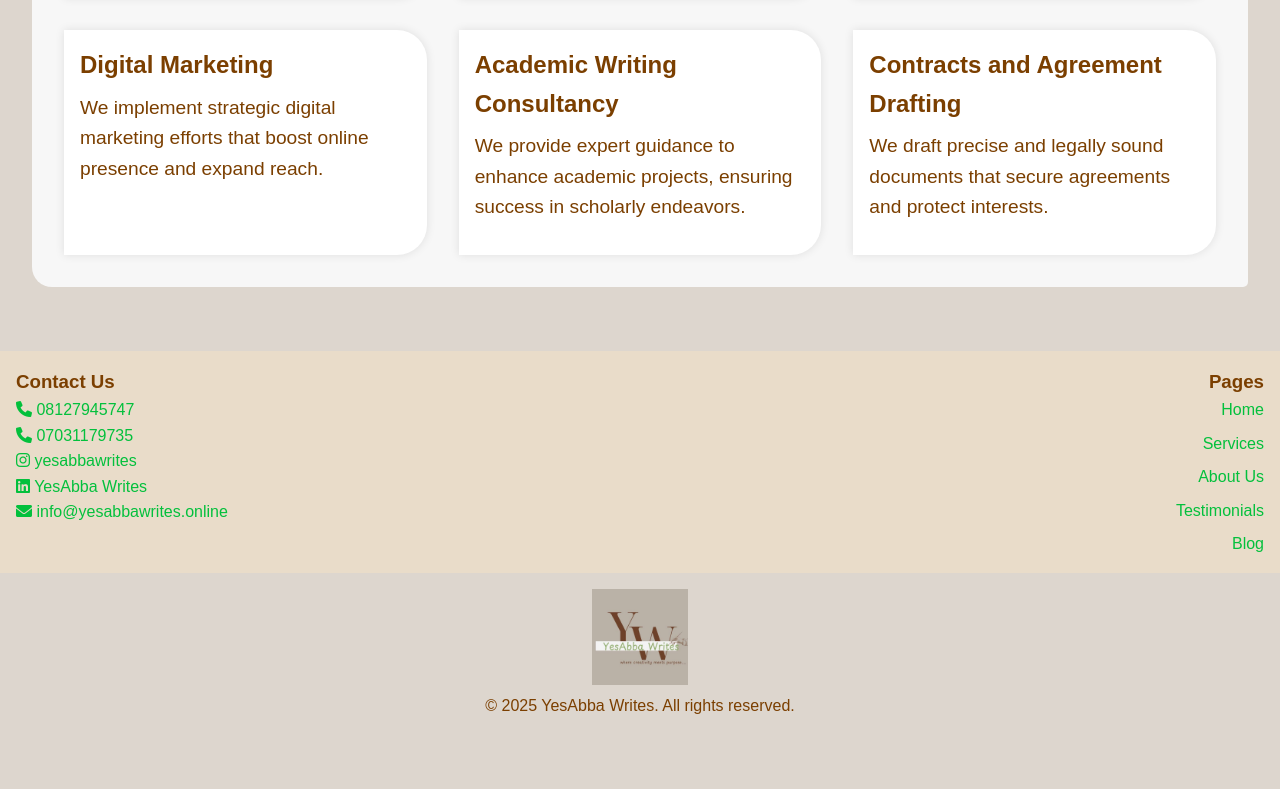
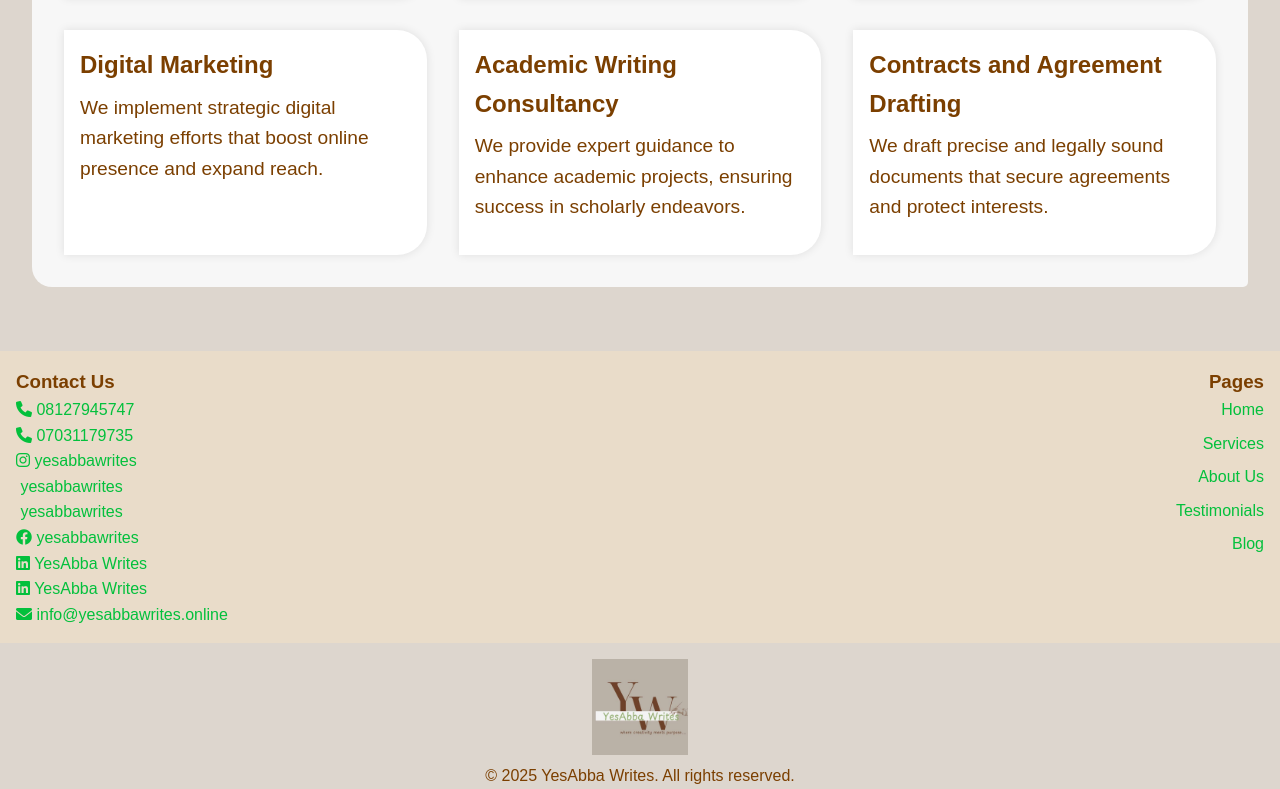
Before and after one commit to EzeElijahTochukwu/NewAbba, a React (Vite) app: page / in a window 1280 px wide. Shown: the part 598-1387 px from the top of the page. Before the commit the page ends 1316 px from the top, so only its background shows below. Built offline with nearby package versions, Linux system fonts and the light colour scheme.

Commit message:
Update Footer.jsx

```diff
--- a/src/components/Footer.jsx
+++ b/src/components/Footer.jsx
@@ -10,6 +10,10 @@ const Footer = () => {
           <p><a href="tel:08127945747"><i className="fas fa-phone"></i> 08127945747</a></p>
           <p><a href="tel:07031179735"><i className="fas fa-phone"></i> 07031179735</a></p>
           <p><a href="https://www.instagram.com/yesabbawrites?igsh=MTc5c2d1ZWtwNjB3Zw=="><i className="fa-brands fa-instagram"></i> yesabbawrites</a></p>
+          <p><a href="https://www.threads.net/@yesabbawrites"><i className="fa-brands fa-threads"></i> yesabbawrites</a></p>
+          <p><a href="https://www.pinterest.com/Yesabbawrites/"><i className="fa-brands fa-pintrest"></i> yesabbawrites</a></p>
+          <p><a href="https://www.facebook.com/profile.php?id=61571762233696&name=xhp_nt__fb__action__open_user"><i className="fa-brands fa-facebook"></i> yesabbawrites</a></p>
+          <p><a href="https://ng.linkedin.com/company/yesabba-writes?trk=public_post_feed-actor-name"><i className="fab fa-linkedin"></i> YesAbba Writes</a></p>
           <p><a href="https://ng.linkedin.com/company/yesabba-writes?trk=public_post_feed-actor-name"><i className="fab fa-linkedin"></i> YesAbba Writes</a></p>
           <p><a href="mailto:info@yesabbawrites.online"><i className="fas fa-envelope"></i> info@yesabbawrites.online</a></p>
         </div>
```
